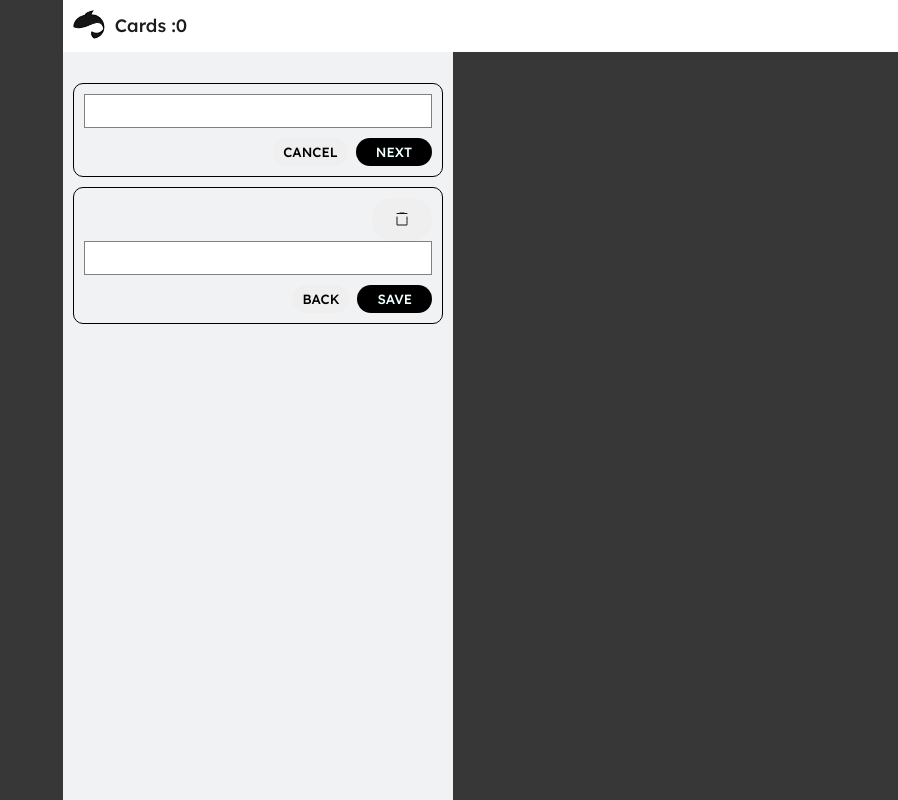
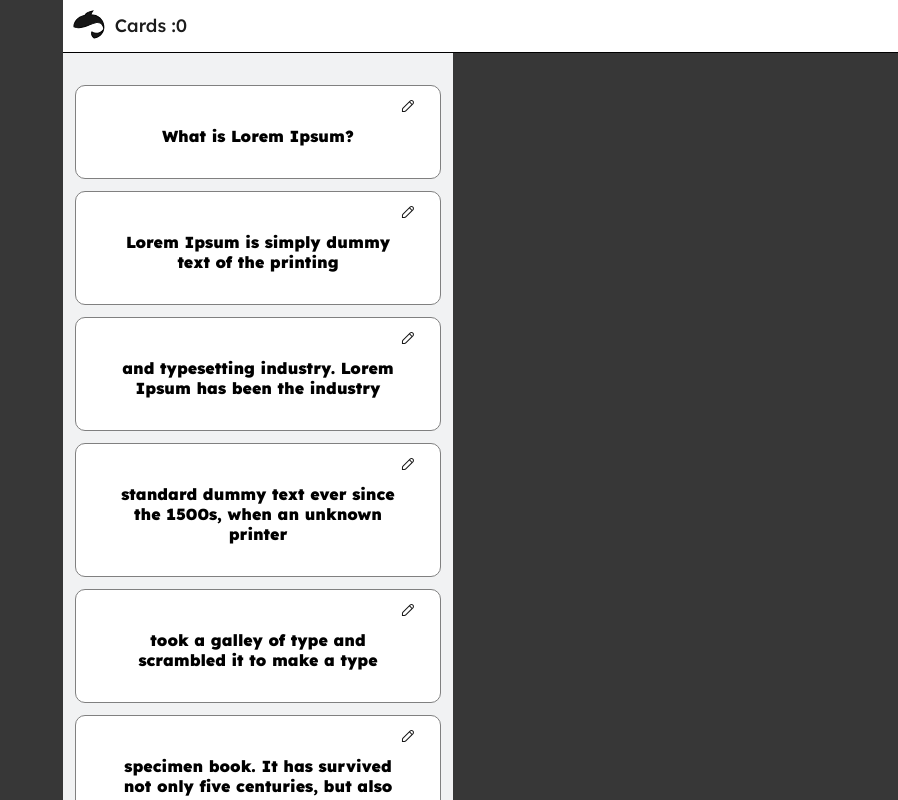
Before and after one commit to DominikReszczynski/fischkapp, a React (Vite) app: page / in a window 1280 px wide. Shown: the top 800 px of the page, without its empty margins (382-1280 px from the left). Built offline with nearby package versions, Linux system fonts and the light colour scheme.

Commit message:
add main card and rename prev card to AppCardEdit

```diff
--- a/src/App.jsx
+++ /dev/null
@@ -1,19 +0,0 @@
-import { AppHeader } from "./components/AppHeader";
-import { AppLayout } from "./components/AppLayout";
-import { AppCard } from "./components/AppCard";
-
-
-import "./App.css";
-
-function App() {
-  return (
-    <AppLayout>
-      <AppHeader />
-      <div className="content">
-        <AppCard />
-      </div>
-    </AppLayout>
-  );
-}
-
-export default App;
--- /dev/null
+++ b/src/App.tsx
@@ -0,0 +1,20 @@
+import { AppHeader } from './components/AppHeader';
+import { AppLayout } from './components/AppLayout';
+import { AppCardEdit } from './components/AppCardEdit';
+import { AppCard } from './components/AppCard';
+
+import './App.css';
+
+function App() {
+	return (
+		<AppLayout>
+			<AppHeader />
+			<div className='content'>
+				{/* <AppCardEdit /> */}
+				<AppCard />
+			</div>
+		</AppLayout>
+	);
+}
+
+export default App;
--- a/src/components/AppCard.module.css
+++ b/src/components/AppCard.module.css
@@ -1,60 +1,19 @@
-/* card */
-.cardConteinerNext,
-.cardConteinerSave {
+.card {
 	display: flex;
+	justify-content: center;
 	flex-direction: column;
-	margin: 10px;
-	padding: 10px;
-	border: 1px solid;
+	margin: 12px;
+	padding: 0 12px 12px 12px;
+	background-color: rgb(255, 255, 255);
+	border: 1px solid grey;
 	border-radius: 10px;
 }
-.saveHeader {
-	margin-top: 0px;
-}
-/* input */
-.inputText {
-	width: 100%;
-	min-height: '40px';
-	resize: none;
-	border: 1px solid gray;
-}
-/* buttons */
-.cardConteinerNext div,
-.cardConteinerSave div {
+.editConteiner {
 	display: flex;
 	justify-content: right;
-	margin-top: 10px;
 }
-.cardConteinerSave .saveHeader {
-	margin-top: 0px;
+.text {
+	text-align: center;
+	margin: 0 20px 20px 20px;
+	word-wrap: break-word;
 }
-.cardConteinerNext div button,
-.cardConteinerSave div button {
-	padding: 6px 20px;
-	margin-right: 8px;
-	border: 0px;
-	border-radius: 20px;
-}
-.cardConteinerNext div button:first-child,
-.cardConteinerSave div button:first-child {
-	padding: 0 10px;
-}
-.cardConteinerNext div button:last-child,
-.cardConteinerSave div button:last-child {
-	margin-right: 0px;
-}
-.binBtn {
-	padding: -10px 0;
-	border: none;
-}
-.btnCancel {
-	border: none;
-}
-.btnConfirm {
-	color: azure;
-	background-color: black;
-}
-.btnDelete {
-	color: azure;
-	background-color: #d11a2a;
-}
--- a/src/components/AppCard.tsx
+++ b/src/components/AppCard.tsx
@@ -1,29 +1,23 @@
 import React from 'react';
-import style from './AppCard.module.css';
-import binIcon from '../images/Kind=Delete.svg';
-//card
+import styles from './AppCard.module.css';
+import editIcon from '../images/Kind=Edit.svg';
+
 export const AppCard = () => {
-	return (
-		<>
-			<div className={style.cardConteinerNext}>
-				<textarea className={style.inputText}></textarea>
-				<div>
-					<button className={style.btnCancel}>CANCEL</button>
-					<button className={style.btnConfirm}>NEXT</button>
-				</div>
+	const textArr: Array<string> = [
+		'What is Lorem Ipsum?',
+		'Lorem Ipsum is simply dummy text of the printing',
+		'and typesetting industry. Lorem Ipsum has been the industry',
+		'standard dummy text ever since the 1500s, when an unknown printer',
+		'took a galley of type and scrambled it to make a type',
+		'specimen book. It has survived not only five centuries, but also the leap',
+		'into electronic typesetting, remaining essentially unchanged.',
+	];
+	return textArr.map((item, index) => (
+		<div className={styles.card} key={index}>
+			<div className={styles.editConteiner}>
+				<img src={editIcon} alt='edit' />
 			</div>
-			<div className={style.cardConteinerSave}>
-				<div className={style.saveHeader}>
-					<button className={style.binBtn}>
-						<img src={binIcon} alt='binIcon' />
-					</button>
-				</div>
-				<textarea className={style.inputText}></textarea>
-				<div>
-					<button className={style.btnCancel}>BACK</button>
-					<button className={style.btnConfirm}>SAVE</button>
-				</div>
-			</div>
-		</>
-	);
+			<h4 className={styles.text}>{item}</h4>
+		</div>
+	));
 };
--- /dev/null
+++ b/src/components/AppCardEdit.tsx
@@ -0,0 +1,29 @@
+import React from 'react';
+import style from './AppCardEdit.module.css';
+import binIcon from '../images/Kind=Delete.svg';
+//card
+export const AppCardEdit = () => {
+	return (
+		<>
+			<div className={style.cardConteinerNext}>
+				<textarea className={style.inputText}></textarea>
+				<div>
+					<button className={style.btnCancel}>CANCEL</button>
+					<button className={style.btnConfirm}>NEXT</button>
+				</div>
+			</div>
+			<div className={style.cardConteinerSave}>
+				<div className={style.saveHeader}>
+					<button className={style.binBtn}>
+						<img src={binIcon} alt='binIcon' />
+					</button>
+				</div>
+				<textarea className={style.inputText}></textarea>
+				<div>
+					<button className={style.btnCancel}>BACK</button>
+					<button className={style.btnConfirm}>SAVE</button>
+				</div>
+			</div>
+		</>
+	);
+};
--- a/src/components/AppHeader.module.css
+++ b/src/components/AppHeader.module.css
@@ -8,6 +8,7 @@
 	position: fixed;
 	top: 0;
 	width: 100%;
+	border-bottom: 1px solid;
 }
 .logo {
 	width: 31.815px;
--- a/src/components/AppLayout.module.css
+++ b/src/components/AppLayout.module.css
@@ -1,6 +1,6 @@
 .layout {
 	max-width: 390px;
-	height: 844px;
+	height: 100%;
 	margin: 1% auto;
 	background: #f1f2f3;
 }
--- a/src/main.jsx
+++ b/src/main.jsx
@@ -1,6 +1,6 @@
 import React from "react";
 import ReactDOM from "react-dom/client";
-import App from "./App.jsx";
+import App from "./App.tsx";
 
 ReactDOM.createRoot(document.getElementById("root")).render(
   <React.StrictMode>
```
Also changed, not shown: src/components/AppCardEdit.module.css (added, +60 -0 lines), src/components/AppLayout.tsx (renamed from src/components/AppLayout.jsx), src/images/Kind=Edit.svg (added).
